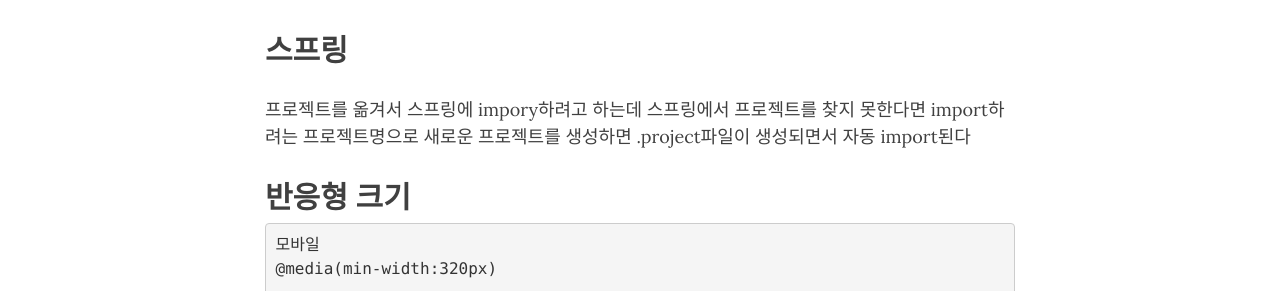
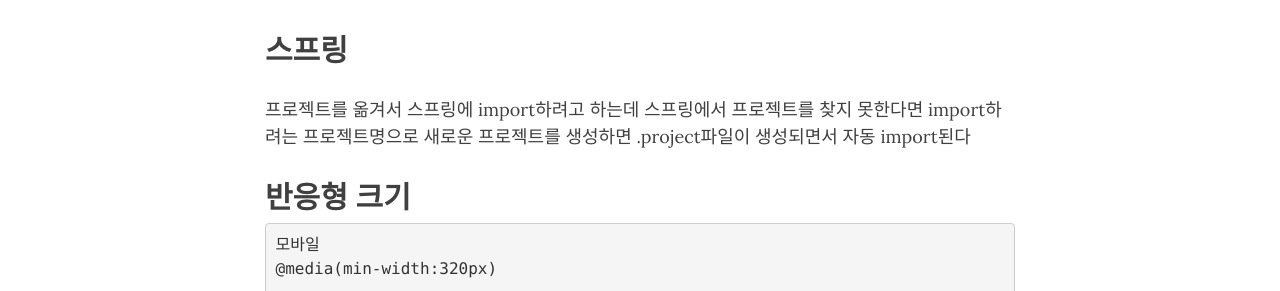
Before and after one commit to jiggag/jiggag.github.io, a Jekyll site: the page built from wiki.md, in a window 1280 px wide and 900 px high, scrolled down 1997 px. Shown: the part 162-453 px from the top of the window. Built offline with Jekyll 4.4.1, drawn with Linux system fonts in a browser that asks for light colours; nearby versions of some CDN libraries; some of the changed lines change nothing that is shown; some of the changed text lies outside the part shown.

Commit message:
Update wiki.md

````diff
--- a/wiki.md
+++ b/wiki.md
@@ -78,7 +78,7 @@
 
 
 ## 스프링
-프로젝트를 옮겨서 스프링에 impory하려고 하는데 스프링에서 프로젝트를 찾지 못한다면
+프로젝트를 옮겨서 스프링에 import하려고 하는데 스프링에서 프로젝트를 찾지 못한다면
 import하려는 프로젝트명으로 새로운 프로젝트를 생성하면 .project파일이  생성되면서 자동 import된다
 
 ## 반응형 크기
@@ -175,3 +175,10 @@
 $ git init
 해당 경로를 git저장소로 등록
 ```
+
+
+## cordova
+
+activity의 webview안에 url호출하면 웹으로 인식
+cordova loadurl(launchurl) 하면 앱뷰로 인식
+config.xml의 <content>는 www폴더의 index.html를 기본으로 시작페이지
````
